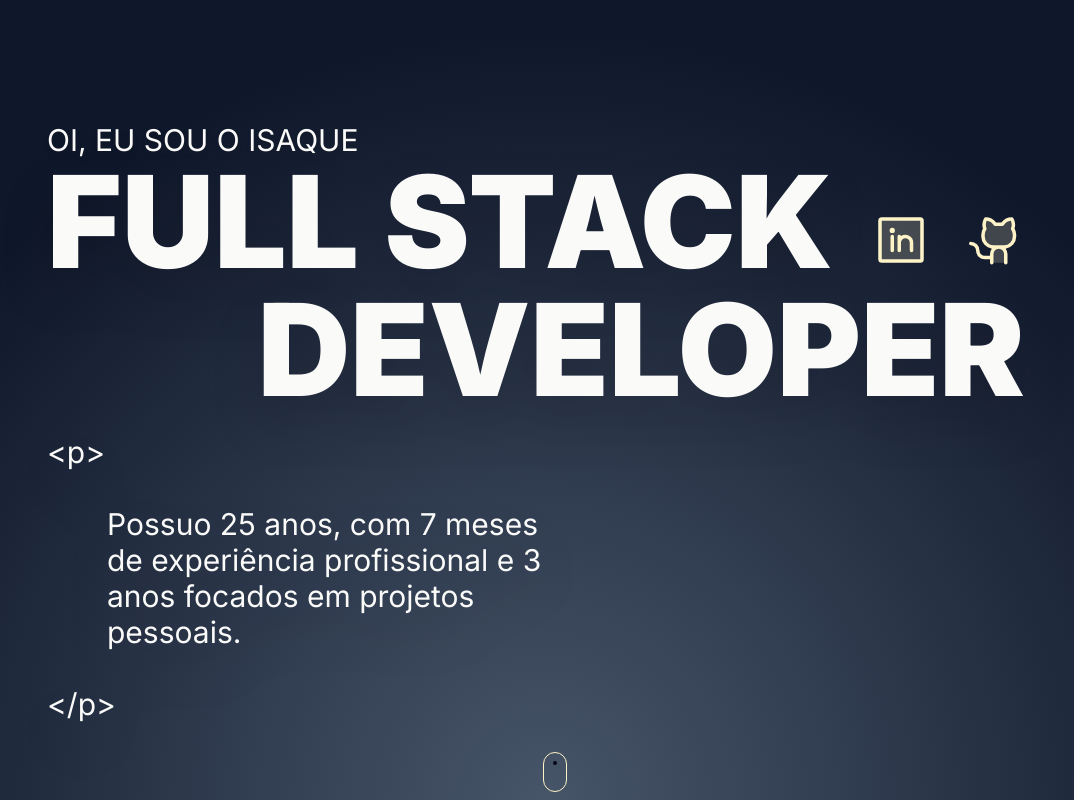
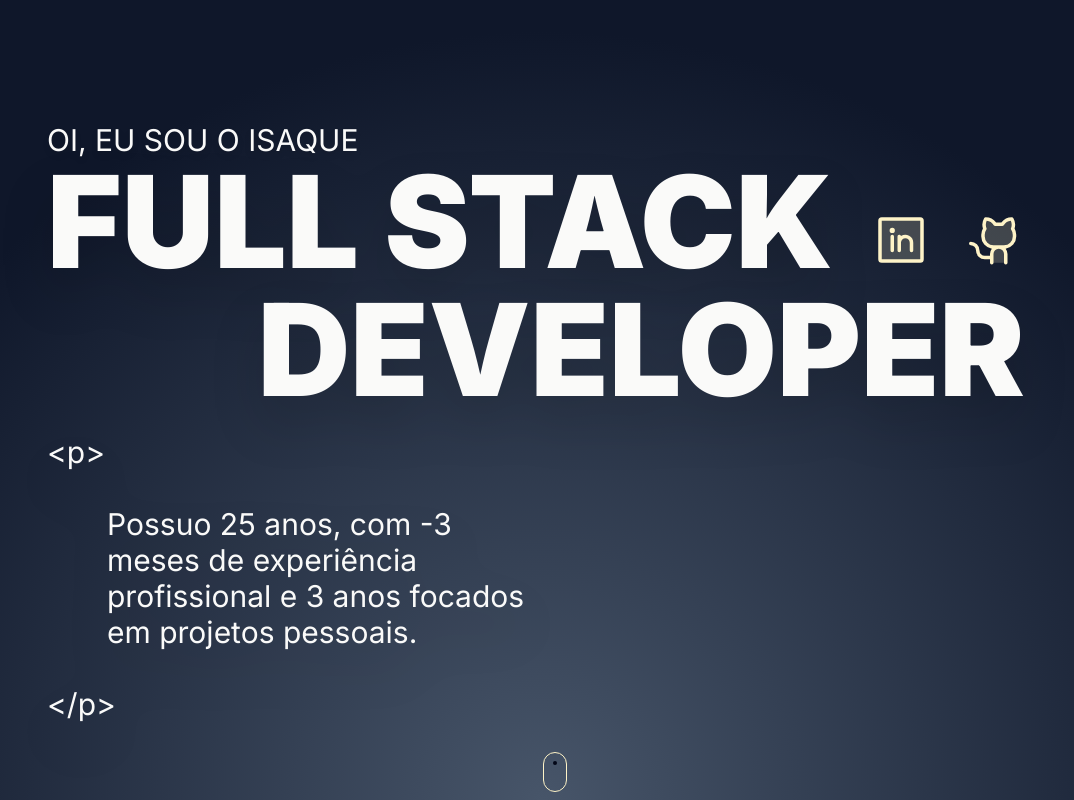
Before and after one commit to isaqueback/isaqueback-site, a Next.js app: page / in a window 1280 px wide. Shown: the top 800 px of the page, without its empty margins (97-1171 px from the left). Built offline with nearby package versions, Linux system fonts and the light colour scheme; a web font is replaced by a local one.

Commit message:
put my exp and my date of birth dinamically

```diff
--- a/src/app/(home)/components/introduction/description/Description.tsx
+++ b/src/app/(home)/components/introduction/description/Description.tsx
@@ -2,6 +2,7 @@
 
 import styles from './description.module.sass'
 import { useEffect, useRef } from 'react'
+import { differenceInMonths } from 'date-fns'
 
 interface AnimateTextProps {
   text: string
@@ -33,9 +34,11 @@ export default function Description() {
   }
 
   useEffect(() => {
+    const myAge = new Date().getFullYear() - 1998
+    const myExp = differenceInMonths(new Date(), new Date(2024, 0, 1))
     const descriptionData = {
       elementRef: descriptionRef,
-      text: `<span>&lt;p&gt;</span><br/><span style="margin-left: 60px">Possuo 25 anos, com 7 meses de experiência profissional e 3 anos focados em projetos pessoais.</span><br/><span>&lt;/p&gt;</span>`,
+      text: `<span>&lt;p&gt;</span><br/><span style="margin-left: 60px">Possuo ${myAge} anos, com ${myExp} meses de experiência profissional e 3 anos focados em projetos pessoais.</span><br/><span>&lt;/p&gt;</span>`,
       interval: 25,
       blink: 500,
     }
```
